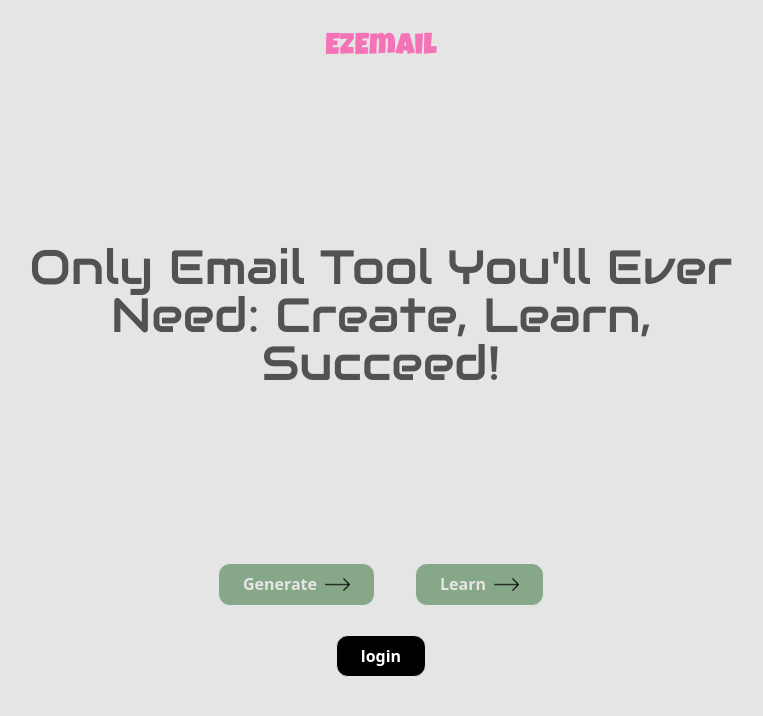
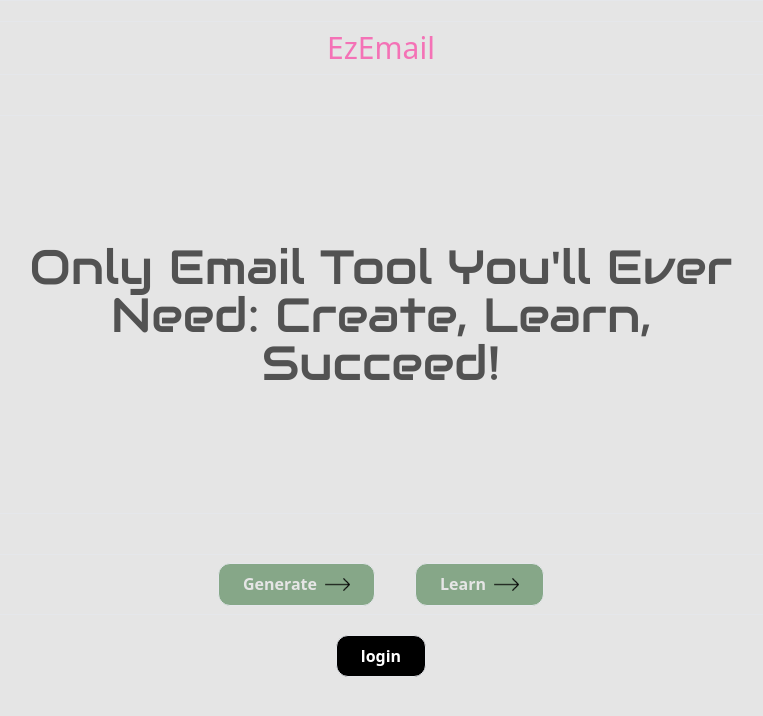
Before and after one commit to wiishal/ezemail, a Next.js app: page / in a window 1280 px wide. Shown: the top 716 px of the page, without its empty margins (259-1022 px from the left). Built offline with nearby package versions, Linux system fonts and the light colour scheme; no server answers.

Commit message:
modify: ui font

```diff
--- a/src/app/page.tsx
+++ b/src/app/page.tsx
@@ -1,14 +1,10 @@
 "use client"
 import { useUser } from "@auth0/nextjs-auth0/client";
-import { Luckiest_Guy, Audiowide } from "next/font/google";
+import { Audiowide } from "next/font/google";
 import Link from "next/link";
 import Images from "next/image";
 
-const luckiest_Guy = Luckiest_Guy({
-  subsets: ["latin"],
-  weight: "400",
-  variable: "--font-luckiest-guy",
-});
+
 
 const audiowidefont = Audiowide({
   subsets: ["latin"],
@@ -21,12 +17,12 @@ export default function Home() {
 
   return (
     <div
-      className={`flex align-middle bg-neutral-200 justify-center items-top w-full h-screen `}
+      className={`flex font- align-middle bg-neutral-200 justify-center items-top w-full h-screen `}
     >
       <div className="flex flex-col border justify-normal w-4/6 ">
         <div className="border p-2 m-5">
           <p
-            className={`${luckiest_Guy.className} text-3xl text-pink-400 text-center`}
+            className={`font-luckyguy text-3xl text-pink-400 text-center`}
           >
             EzEmail
           </p>
```
